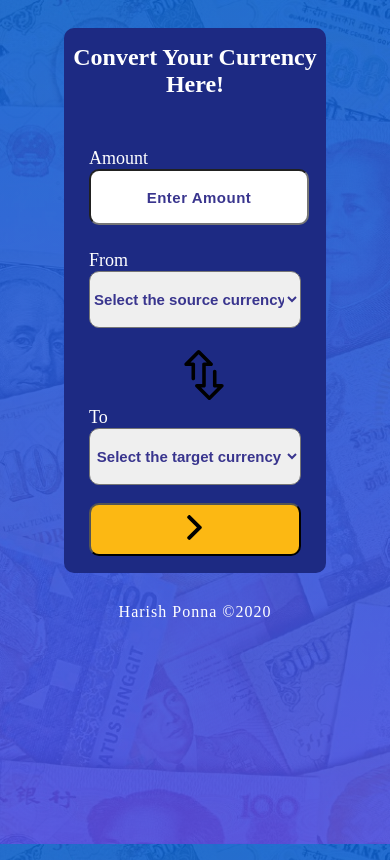
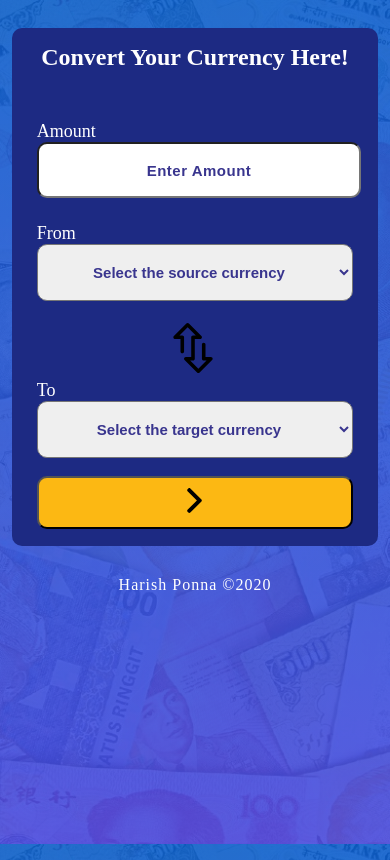
Before and after one commit to harish-ponna/netlify-currency-converter, a website built with Parcel: page index.html in a window 390 px wide. Built offline with nearby package versions, Linux system fonts and the light colour scheme.

Commit message:
finished

```diff
--- a/style.css
+++ b/style.css
@@ -141,9 +141,34 @@ select{
     left: 45%;
 }
 
+@media only screen and (max-width: 1200px) {
+    .maincontainer{
+        background-color: #1d2a83;
+        position: relative;
+        left: 5%;
+        right: 5%;
+        top:100px;
+        width: 90%;
+        border-radius: 25px;
+        min-height: 200px;
+    }
 
+}
+@media only screen and (max-width: 1000px) {
+    .maincontainer{
+        background-color: #1d2a83;
+        position: relative;
+        left: 1%;
+        right: 1%;
+        top:100px;
+        width: 98%;
+        border-radius: 15px;
+        min-height: 200px;
+    }
 
-@media only screen and (max-width: 1200px) {
+}
+
+@media only screen and (max-width: 900px) {
     .col1, .col2, .col3{
         width: 100%;
         margin-top: 25px;
@@ -151,7 +176,6 @@ select{
     }
 
     .icon1 {
-        /* margin:0 50% 0 40%; */
             display: block;
             margin-left: auto;
             margin-right: auto;
```
